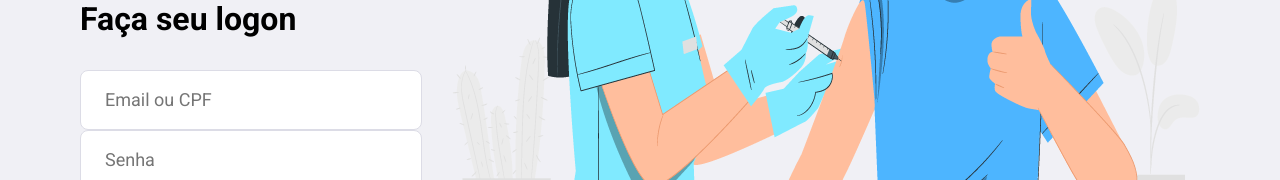
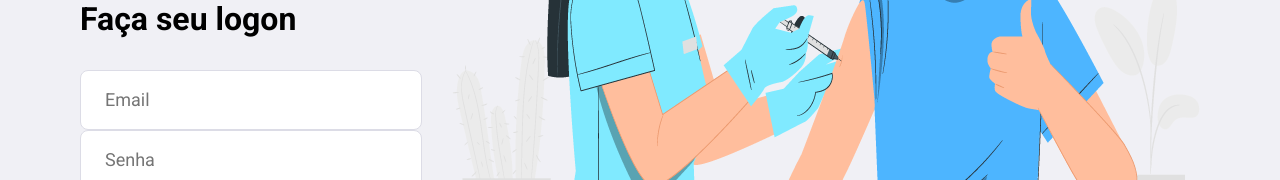
Before and after one commit to matheusteodoro01/vacina-eu, a React (Create React App) app: page / in a window 1280 px wide. Shown: the part 388-568 px from the top of the page. Built offline with nearby package versions, Linux system fonts and the light colour scheme.

Commit message:
login por email

```diff
--- a/src/pages/Logon/index.js
+++ b/src/pages/Logon/index.js
@@ -74,7 +74,7 @@ export default function Logon() {
                         Bem-vindo ao Vacina Eu
                         Este é o canal de atendimento para agendar sua vacina de forma simples facil!
                         <h1>Faça seu logon</h1>
-                        <input placeholder="Email ou CPF"
+                        <input placeholder="Email"
                             value={email}
                             onChange={e => setEmail(e.target.value)}
                         />
```
